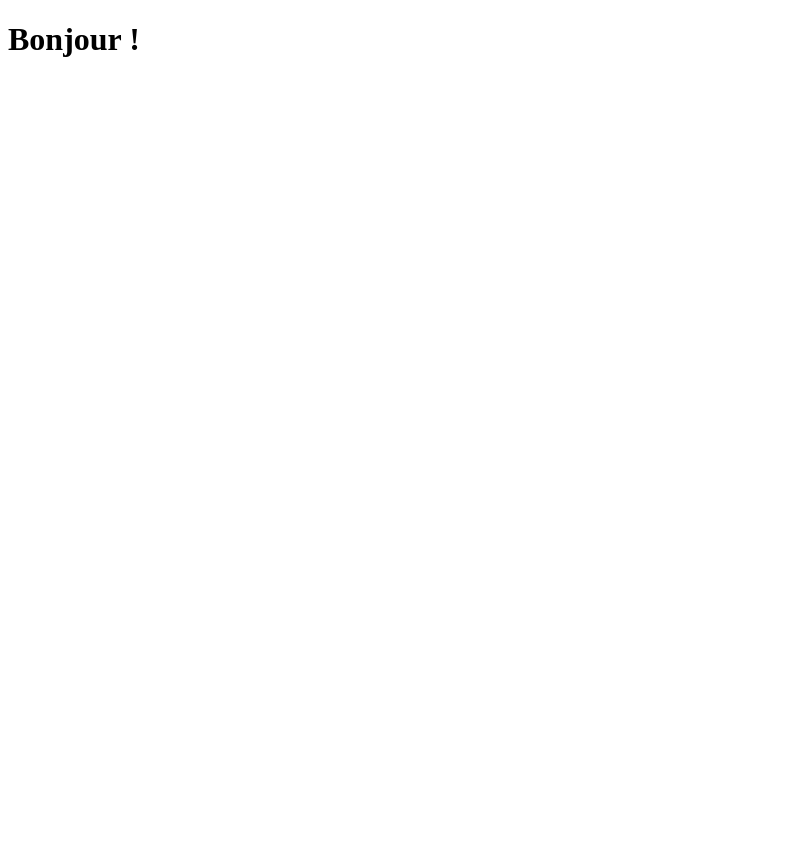
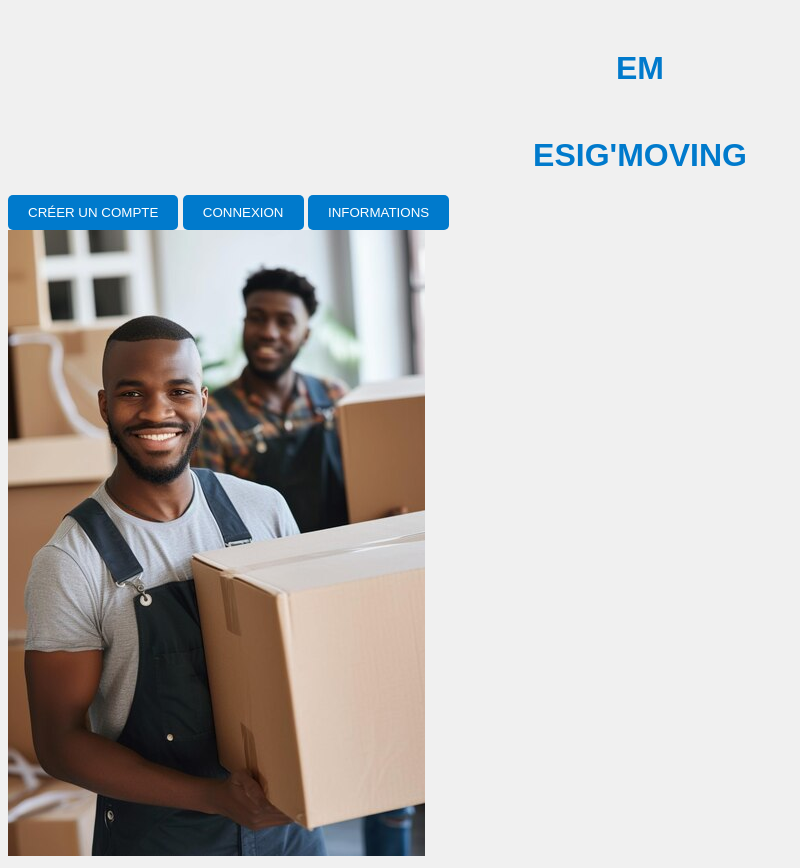
Before and after one commit to guyjuniorkongape/Projet_site_web, a PHP site: page / in a window 1280 px wide. Before the commit the part shown is almost empty. Shown: the whole page, without its empty margins (0-800 px from the left). Before the commit the page ends 57 px from the top, so only its background shows below. Run offline with PHP 8.4, Linux system fonts and the light colour scheme.

Commit message:
Création2

```diff
--- a/index.php
+++ b/index.php
@@ -1,12 +1,24 @@
 <!DOCTYPE html>
 <html lang="fr">
 <head>
-    <meta charset="UTF-8">
-    <title>Bonjour</title>
+  <meta charset="UTF-8">
+  <title>ESIG'MOVING</title>
+  <link rel="stylesheet" href="style.css">
 </head>
 <body>
-    <?php
-        echo "<h1>Bonjour !</h1>";
-    ?>
+  <div class="container">
+    <div class="center-panel">
+      <h1>EM</h1>
+      <h1>ESIG'MOVING</h1>
+      <div class="buttons">
+        <button>CRÉER UN COMPTE</button>
+        <button>CONNEXION</button>
+        <button>INFORMATIONS</button>
+      </div>
+    </div>
+    <div class="right-panel">
+      <img src="image.jpg" alt="Personnes avec cartons">
+    </div>
+  </div>
 </body>
 </html>
```
